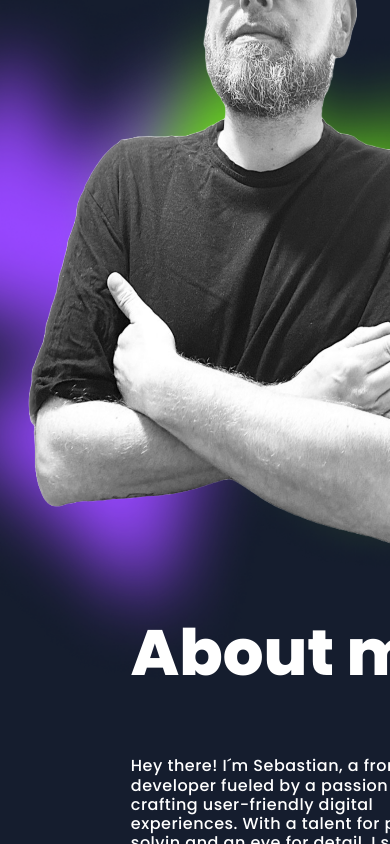
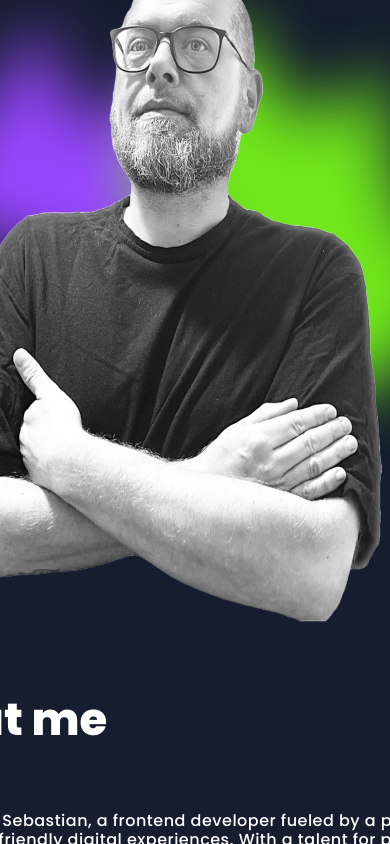
Before and after one commit to SebastianSchult/portfolioVer2, an Angular app: page / in a window 390 px wide. Shown: the part 1156-2000 px from the top of the page. Built offline with nearby package versions, Linux system fonts and the light colour scheme.

Commit message:
about-me-section responsive

```diff
--- a/src/app/main-content/about-me/about-me.component.scss
+++ b/src/app/main-content/about-me/about-me.component.scss
@@ -92,6 +92,20 @@ section {
   max-width: 593px;
 }
 
+@media screen and (max-width: 1700px) {
+  .about-me-img {
+    left: 80px;
+    padding-left: 20px;
+    padding-right: 4px;
+    top: 173px;
+  }
+
+  .about-me-img1 {
+    left: -68px;
+    width: 857px;
+  }
+}
+
 @media screen and (max-width: 1540px) {
   .about-me-description {
     padding-top: 90px;
@@ -107,13 +121,13 @@ section {
   }
 
   .about-me-img {
-    left: 80px;
+    left: 10px;
     padding-left: 20px;
     padding-right: 4px;
   }
 
   .about-me-img1 {
-    left: -138px;
+    left: -68px;
     width: 857px;
   }
 
@@ -126,7 +140,7 @@ section {
   }
 }
 
-@media screen and (max-width: 1350px) {
+@media screen and (max-width: 1400px) {
   .about-me-description {
     margin-left: 3%;
     margin-top: 160px;
@@ -137,6 +151,12 @@ section {
     p {
       font-size: 15px;
     }
+  }
+
+  .about-me-img {
+    left: 0px;
+    padding-left: 0px;
+    padding-right: 0px;
   }
   .about-me-img img:first-of-type {
     right: -9.5%;
@@ -167,70 +187,79 @@ section {
   .about-me-img img:first-of-type {
     right: -12%;
   }
-
-  .about-me-img img {
-
-  }
 }
-
-
 
 @media screen and (max-width: 900px) {
   .about-me-section {
     height: unset;
     flex-direction: column-reverse;
     align-items: center;
+  }
 
+  .about-me {
+    display: flex;
+    flex-direction: column-reverse;
+    align-items: center;
+    margin-bottom: 100px;
 
   }
 
-  .about-me {
-    flex-direction: column-reverse;
-    align-items: center;
-    margin-bottom: 100px;
-  }
-
-
   .about-me-description {
+    display: flex;
+    flex-direction: column;
+    align-items: flex-start;
     bottom: 100px;
     z-index: 9;
-    //height: 800px;
     position: relative;
     padding: 3rem 0rem;
-
+    left: -40px;
+    width: 642px;
 
     h1 {
-      font-size: 64px;
+      font-size: 88px;
     }
 
     p {
-      font-size: 16px;
+      font-size: 24px;
+      line-height: 32.2px;
     }
   }
 
   .about-me-img {
     top: -180px;
-    left: 20px;
+    left: -66px;
   }
 
   .about-me-img1 {
-    padding-top: 70px;
-    scale: 1.3;
-
-
+    padding-top: 0px;
+    scale: 1.1;
   }
 
   .about-me-img1 img {
     scale: 1.5;
   }
 
-
-
-  .about-me-img2  {
+  .about-me-img2 {
+    padding-top: 80px;
     scale: 1.5;
-
   }
 }
+
+@media screen and (max-width: 780px) {
+  .about-me-description {
+    left: 0px;
+
+    h1 {
+      font-size: 45px;
+    }
+
+    p {
+      font-size: 16px;
+      line-height: 19.2px;
+    }
+  }
+}
+
 
 @media screen and (max-width: 560px) {
   .aboutMe {
@@ -255,10 +284,9 @@ section {
 }
 
 @media screen and (max-width: 430px) {
- .aboutMe{
-  bottom: 400px;
-
- }
+  .aboutMe {
+    bottom: 400px;
+  }
 }
 @media screen and (max-width: 390px) {
   .aboutMe {
@@ -277,25 +305,5 @@ section {
     transform: translate(-50%) scale(0.65);
     left: 50%;
     top: 35px;
-
   }
 }
-
-@media screen and (min-width: 3840px) and (min-height:1440px) {
-  .aboutMe{
-    scale: 1.5;
-    margin-left: 150px;
-    margin-top: -5px;
-  }
-  .aboutMePhoto{
-    scale: 1.5;
-  }
-
-
-}
-
-@media screen and (min-width: 5120px) and (min-height:2880px) {
-.aboutMeContent{
-  height: 950px;
-}
-}
```
